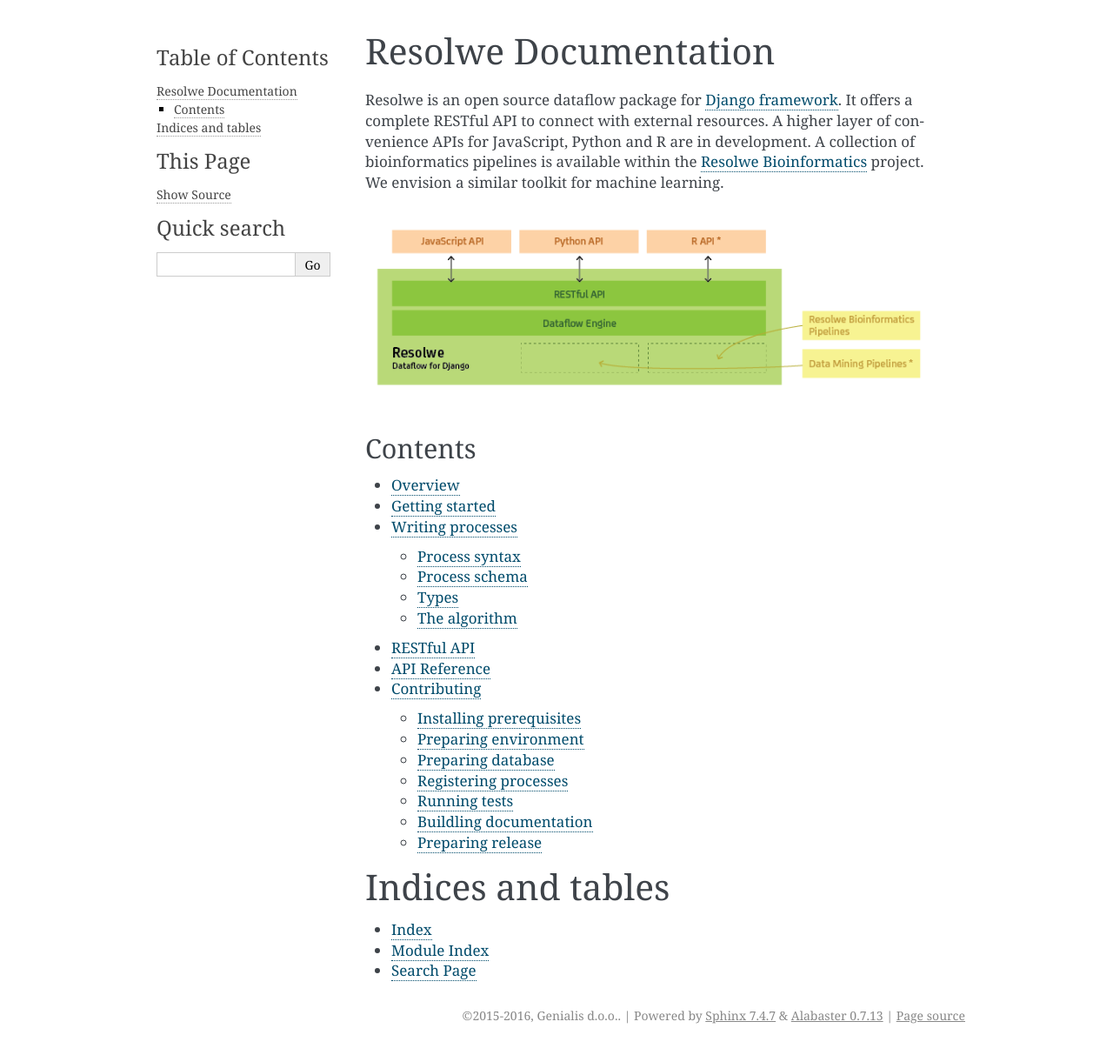
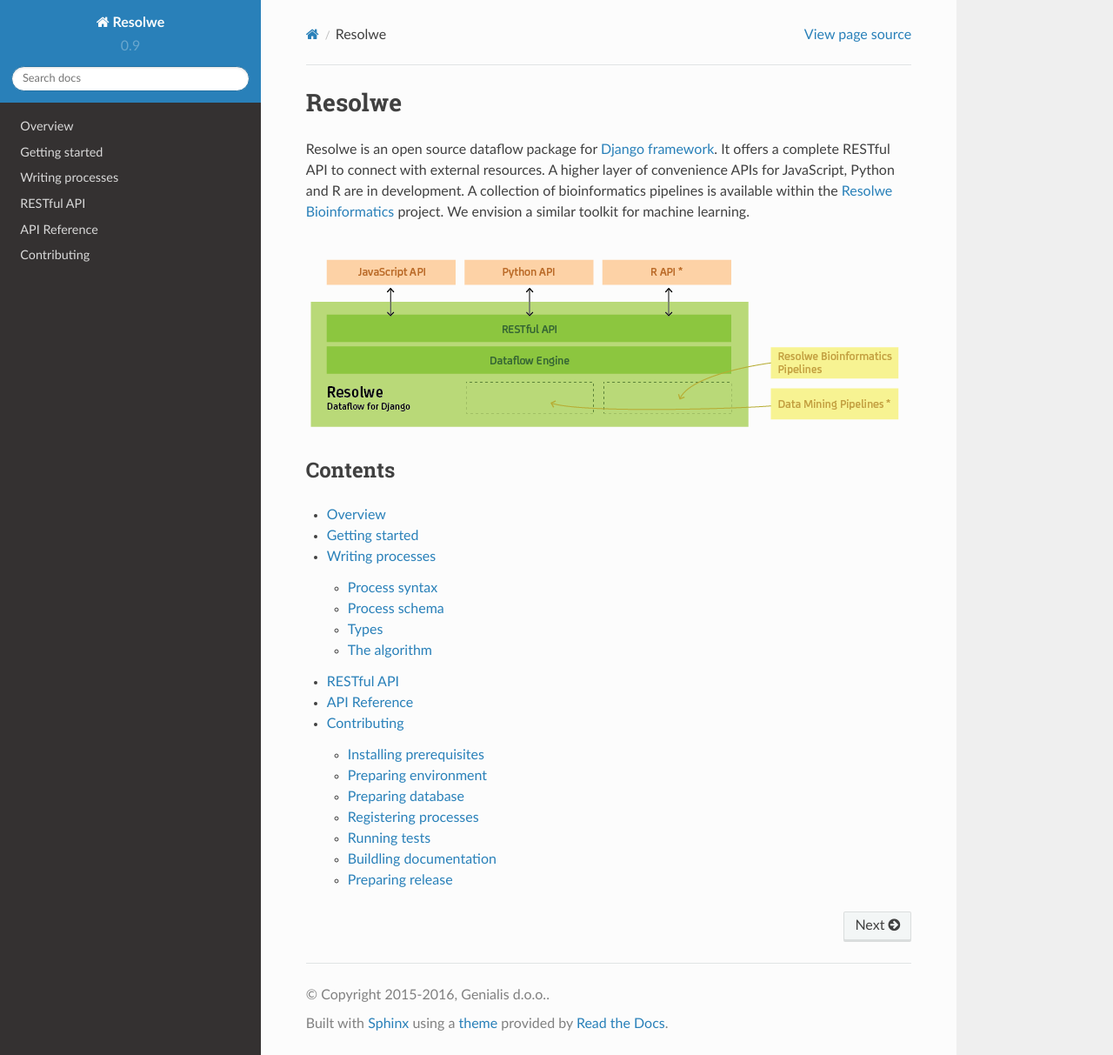
Before and after one commit to genialis/resolwe, a Sphinx documentation site: the page built from docs/index.rst, in a window 1280 px wide and 1213 px high. Shown: the whole window at 87% size. Built offline with Sphinx 7.4.7 and the Read the Docs theme 2.0.0, drawn with Linux system fonts in a browser that asks for light colours.

Commit message:
Change Sphinx theme to ReadTheDocs theme
This solves Table of Contents issue in the sidebar.
Change documentation title to 'Resolwe'.
Remove 'Indices and tables'.

```diff
--- a/docs/conf.py
+++ b/docs/conf.py
@@ -55,7 +55,7 @@
 # -- Options for HTML output ----------------------------------------------
 
 # The theme to use for HTML and HTML Help pages.
-html_theme = 'alabaster'
+html_theme = 'sphinx_rtd_theme'
 
 # Output file base name for HTML help builder.
 htmlhelp_basename = 'Resolwedoc'
--- a/docs/index.rst
+++ b/docs/index.rst
@@ -1,9 +1,9 @@
 
 .. _index:
 
-=====================
-Resolwe Documentation
-=====================
+=======
+Resolwe
+=======
 
 Resolwe is an open source dataflow package for `Django framework`_. It offers a
 complete RESTful API to connect with external resources. A higher layer of
@@ -28,12 +28,3 @@
    restapi
    ref
    contributing
-
-
-==================
-Indices and tables
-==================
-
-* :ref:`genindex`
-* :ref:`modindex`
-* :ref:`search`
```
